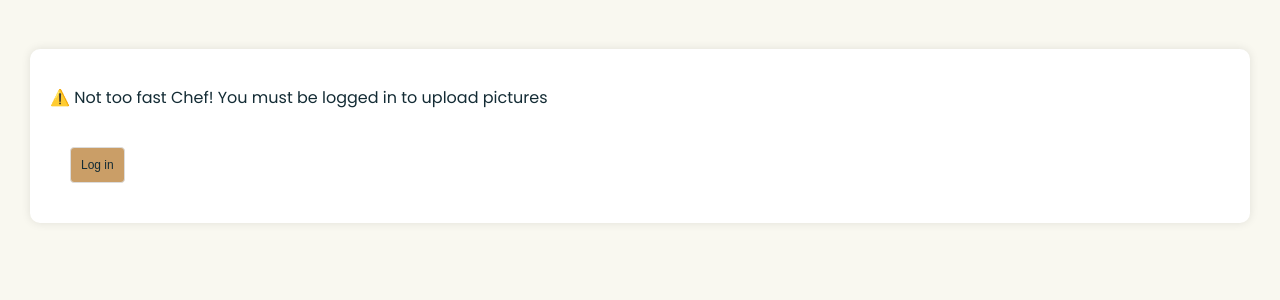
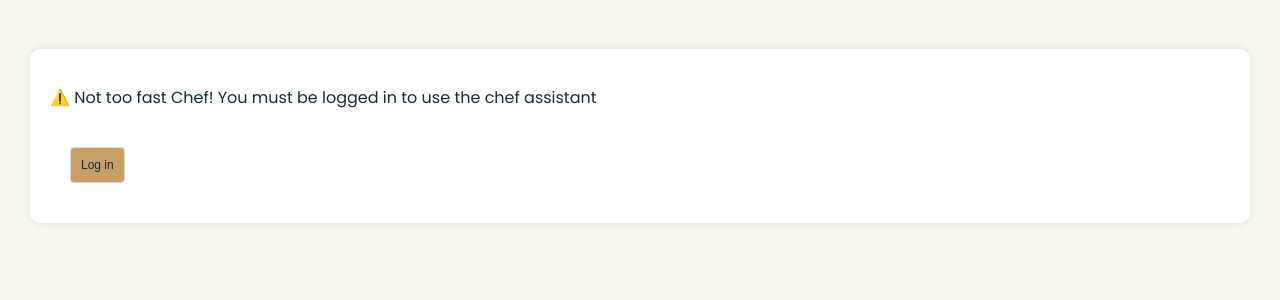
Before and after one commit to jorgegarcelan/web_apps, a Flask app: page /recipe_vision in a window 1280 px wide. Shown: the part 331-631 px from the top of the page. Run offline with Flask 3, Linux system fonts and the light colour scheme.

Commit message:
minor issue on gpt4vision

```diff
--- a/Recipes/templates/gpt/gpt4vision.html
+++ b/Recipes/templates/gpt/gpt4vision.html
@@ -22,7 +22,7 @@ User
         <input type="submit" value="Upload Image" name="submit" class="submit-button" id="myBtn" onclick="loading()">
     </form>
     {% else %}
-        <p> ⚠️ Not too fast Chef! You must be logged in to upload pictures </p>
+        <p> ⚠️ Not too fast Chef! You must be logged in to use the chef assistant </p>
         <form action="{{ url_for('auth.login') }}">
             <button type="submit" class="submit-button">Log in</button>
         </form>
```
